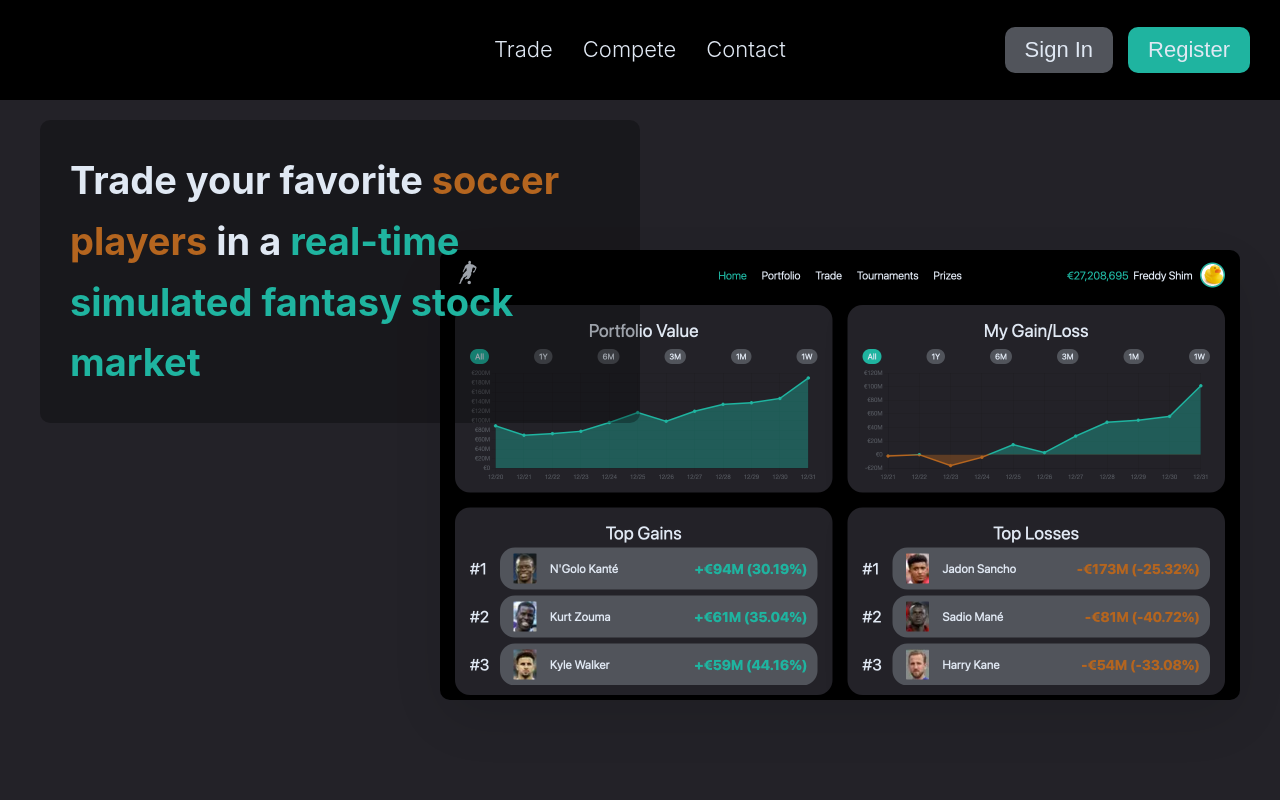
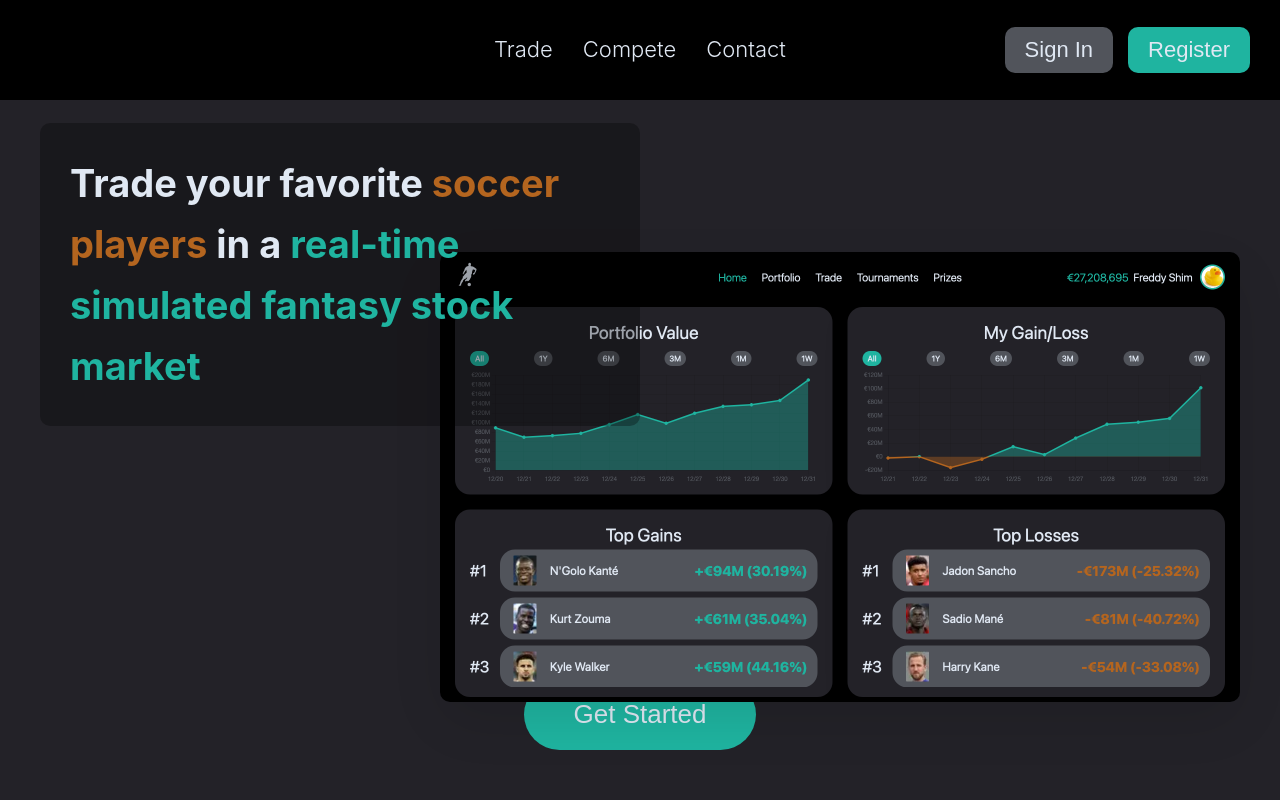
Before and after one commit to anookday/chookgu, a Next.js app in the folder client/: page /portfolio in a window 1280 px wide. Shown: the top 800 px of the page. Built offline with nearby package versions, Linux system fonts and the light colour scheme; no server answers.

Commit message:
improved landing page content positioning for desktop screens

```diff
--- a/client/styles/components/Landing.module.scss
+++ b/client/styles/components/Landing.module.scss
@@ -54,6 +54,7 @@ $three-fourth: 56.25em;
     height: 100%;
     display: flex;
     justify-content: center;
+    align-items: center;
     margin: 0 auto;
   }
 
@@ -64,11 +65,11 @@ $three-fourth: 56.25em;
   &__description {
     position: relative;
     width: $half;
-    height: 100%;
+    height: 0;
 
     &__text {
       position: absolute;
-      top: 12rem;
+      top: -21.625rem;
       left: 0;
       z-index: 1;
       background-color: rgba($color-primary-dark, 0.3);
@@ -78,7 +79,7 @@ $three-fourth: 56.25em;
   }
 
   &__link {
-    padding-bottom: 10rem;
+    margin-bottom: 5rem;
   }
 }
 
@@ -130,7 +131,7 @@ $three-fourth: 56.25em;
 
 .image {
   position: relative;
-  height: 100%;
+  height: 0;
 
   & > * {
     position: absolute;
@@ -148,14 +149,14 @@ $three-fourth: 56.25em;
   &__dashboard {
     width: 50em;
     height: 28.125em;
-    top: 15.625em;
+    top: -5.5em;
     right: 0;
   }
 
   &__trade {
     width: 40em;
     height: 22.5em;
-    top: 40rem;
+    top: 0;
     right: 12.5rem;
     z-index: 3;
   }
@@ -163,7 +164,7 @@ $three-fourth: 56.25em;
   &__portfolio {
     width: 40em;
     height: 22.5em;
-    top: 25rem;
+    top: -15rem;
     right: 0;
     z-index: 2;
   }
@@ -171,7 +172,7 @@ $three-fourth: 56.25em;
   &__transaction {
     width: 40em;
     height: 22.5em;
-    top: 15rem;
+    top: -25rem;
     right: 25rem;
     z-index: 1;
   }
```
